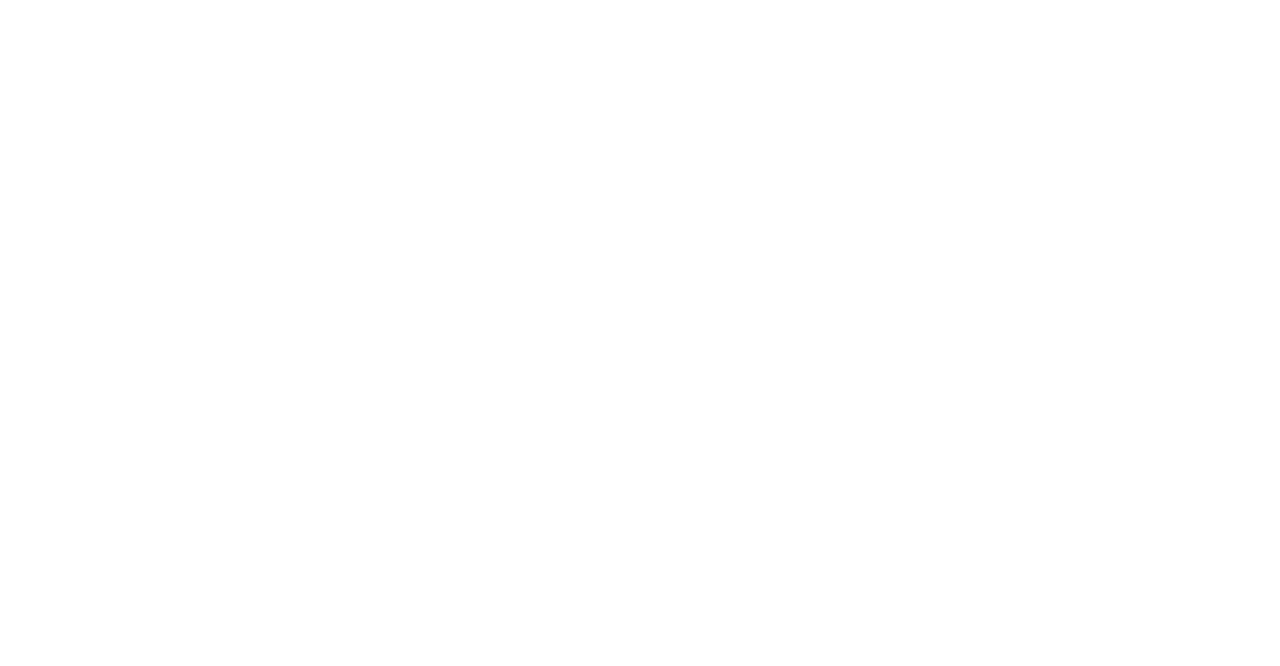
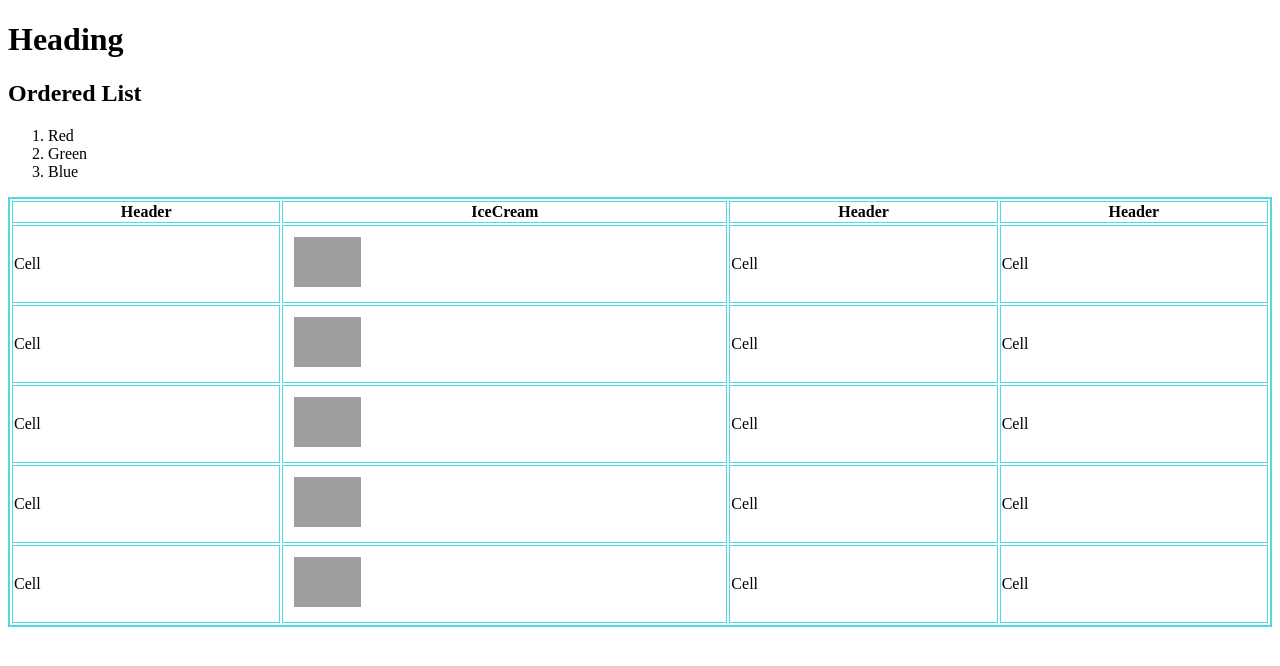
Before and after one commit to brutecircle/Friday1, a plain HTML site: page index.html in a window 1280 px wide. Drawn offline with Linux system fonts and the light colour scheme; grey boxes are pictures that could not be loaded.

Commit message:
first excersise

```diff
--- a/index.html
+++ b/index.html
@@ -5,10 +5,78 @@
     <meta http-equiv="X-UA-Compatible" content="IE=edge">
     <meta name="viewport" content="width=device-width, initial-scale=1.0">
     <link rel="stylesheet" href="style.css">
-    <title>Document</title>
+    <!-- title created -->
+    <title>Its Friday</title>
 </head>
+<body>
+    <!-- 1  -->
+    <header>
+    <h1>Heading</h1>
+    </header>
+    <!-- 2 -->
+    <h2>Ordered List</h2>
+    <ol>
+      <li>Red</li>
+      <li>Green</li>
+      <li>Blue</li>
+    </ol>
+    <!-- 3 -->
 
-<body>
+    <table>
+      <thead>
+        <tr>
+          <th>Header</th>
+          <th>IceCream</th>
+          <th>Header</th>
+          <th>Header</th>
+        </tr>
+      </thead>
+      <!-- 5 rows 4 columns  -->
+      <tbody>
+        <tr>
+          <td>Cell</td>
+          <td>
+              <img src="https://images.pexels.com/photos/5108031/pexels-photo-5108031.jpeg?auto=compress&cs=tinysrgb&dpr=2&w=5000" alt="icecream">
+          </td>
+          <td>Cell</td>
+          <td>Cell</td>
+        </tr>
+        <tr>
+          <td>Cell</td>
+          <td>
+            <img src="https://images.pexels.com/photos/5060281/pexels-photo-5060281.jpeg?auto=compress&cs=tinysrgb&dpr=2&w=500" alt="icecream">
+          </td>
+          <td>Cell</td>
+          <td>Cell</td>
+        </tr>
+        <tr>
+          <td>Cell</td>
+          <td>
+            <img src="https://images.pexels.com/photos/4725702/pexels-photo-4725702.jpeg?auto=compress&cs=tinysrgb&dpr=2&w=5000" alt="icecream">
+          </td>
+          <td>Cell</td>
+          <td>Cell</td>
+        </tr>
+        <tr>
+          <td>Cell</td>
+          <td>
+            <img src="https://images.pexels.com/photos/4652682/pexels-photo-4652682.jpeg?auto=compress&cs=tinysrgb&dpr=2&w=5000" alt="icecream">
+          </td>
+          <td>Cell</td>
+          <td>Cell</td>
+        </tr>
+        <tr>
+          <td>Cell</td>
+          <td>
+
+            <img src="https://images.pexels.com/photos/4448071/pexels-photo-4448071.jpeg?auto=compress&cs=tinysrgb&dpr=2&w=500" alt="icecream">
+          </td>
+          <td>Cell</td>
+          <td>Cell</td>
+        </tr>
+      </tbody>
+    </table>
+
 <script src="script.js"></script>
 </body>
 </html>
--- a/style.css
+++ b/style.css
@@ -0,0 +1,20 @@
+
+table{
+    width: 100%;
+    background-color: #ffffff;
+    border-width: 2px;
+    border-color: #50d9e3;
+    border-style: solid;
+}
+ td, th {
+    border-width: 1px;
+    border-color: #50d9e3;
+    border-style: solid;
+
+  }
+
+img{
+    height: 50px;
+    width: auto;
+    margin: 10px;
+}
```
Also changed, not shown: 1 other file.
